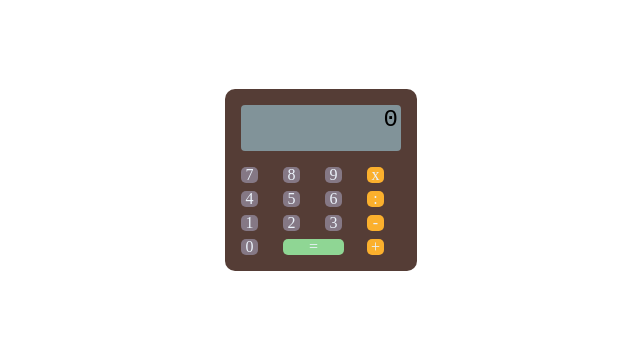
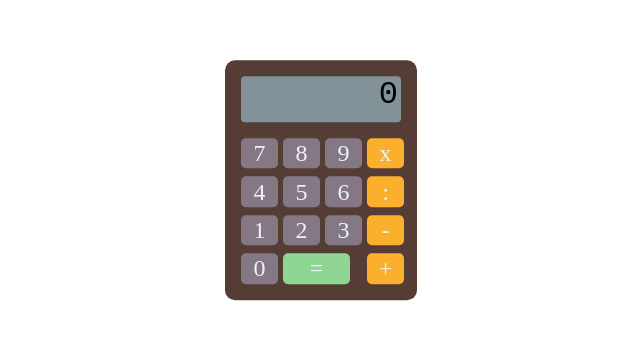
Before and after one commit to anak-ut/frontendmasters-introWebDeV3, a plain HTML site: page testing-grid/index.html in a window 1280 px wide. Shown: the part 220-560 px from the top of the page, without its empty margins (319-959 px from the left). Drawn offline with Linux system fonts and the light colour scheme.

Commit message:
nambah padding dan font size

```diff
--- a/testing-grid/style.css
+++ b/testing-grid/style.css
@@ -71,7 +71,7 @@ table {
 	margin-bottom: 2vh;
 	text-align: right;
 	padding: 3px;
-	font-size: 3vh;
+	font-size: 2rem;
 }
 
 p{
@@ -79,8 +79,6 @@ p{
 	align-items: center;
 }
 .frame {
-	/* padding: 1vh; */
-	border-radius: 0px 0px 10px 10px;
 	display: grid;
 	grid-template-columns: 1fr 1fr 1fr 1fr;
 	row-gap: 1vh;
@@ -92,7 +90,9 @@ p{
 	background-color: #857885;
 	border-radius: 5px;
 	text-align: center;
-	width: 50%;
+	width: 90%;
+	font-size: 1.5rem;
+	padding:0.2rem;
 }
 
 .itemeq {
```
Also changed, not shown: testing-grid/index.html (+2 -2 lines).
